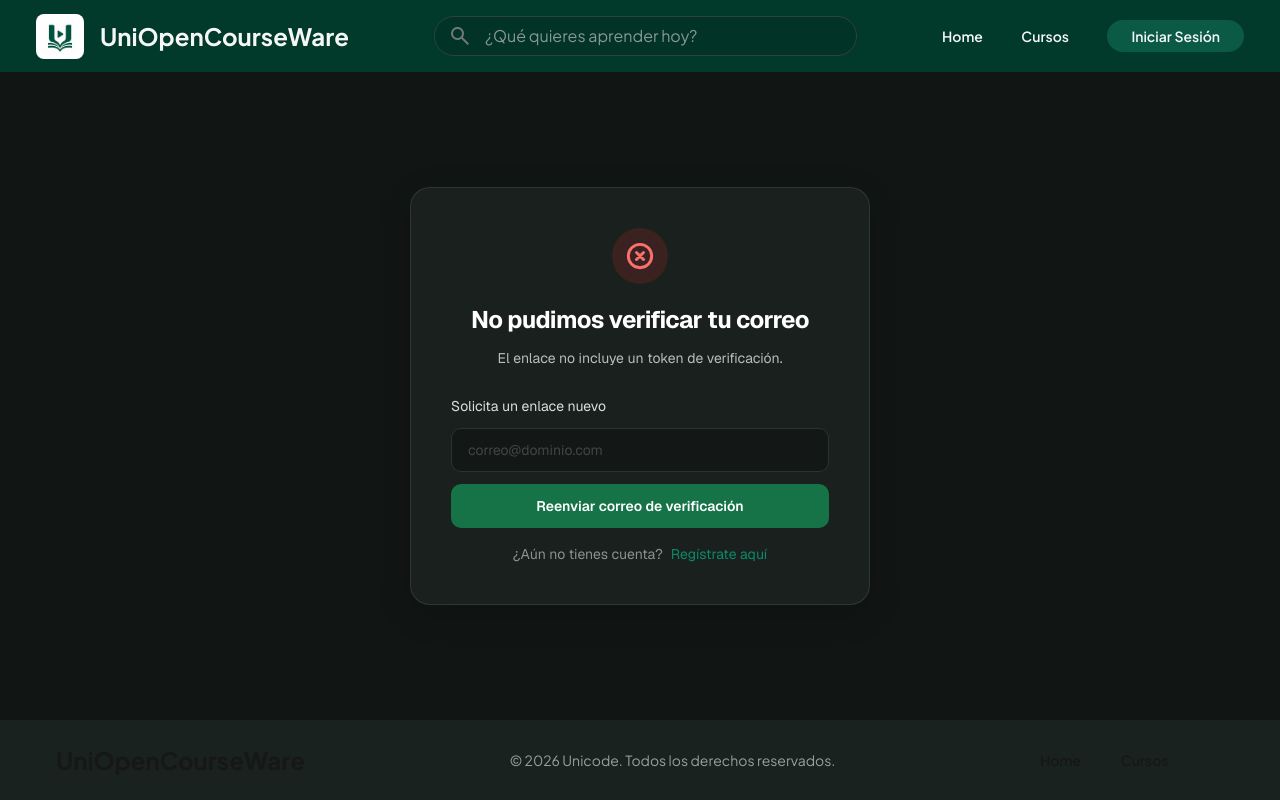
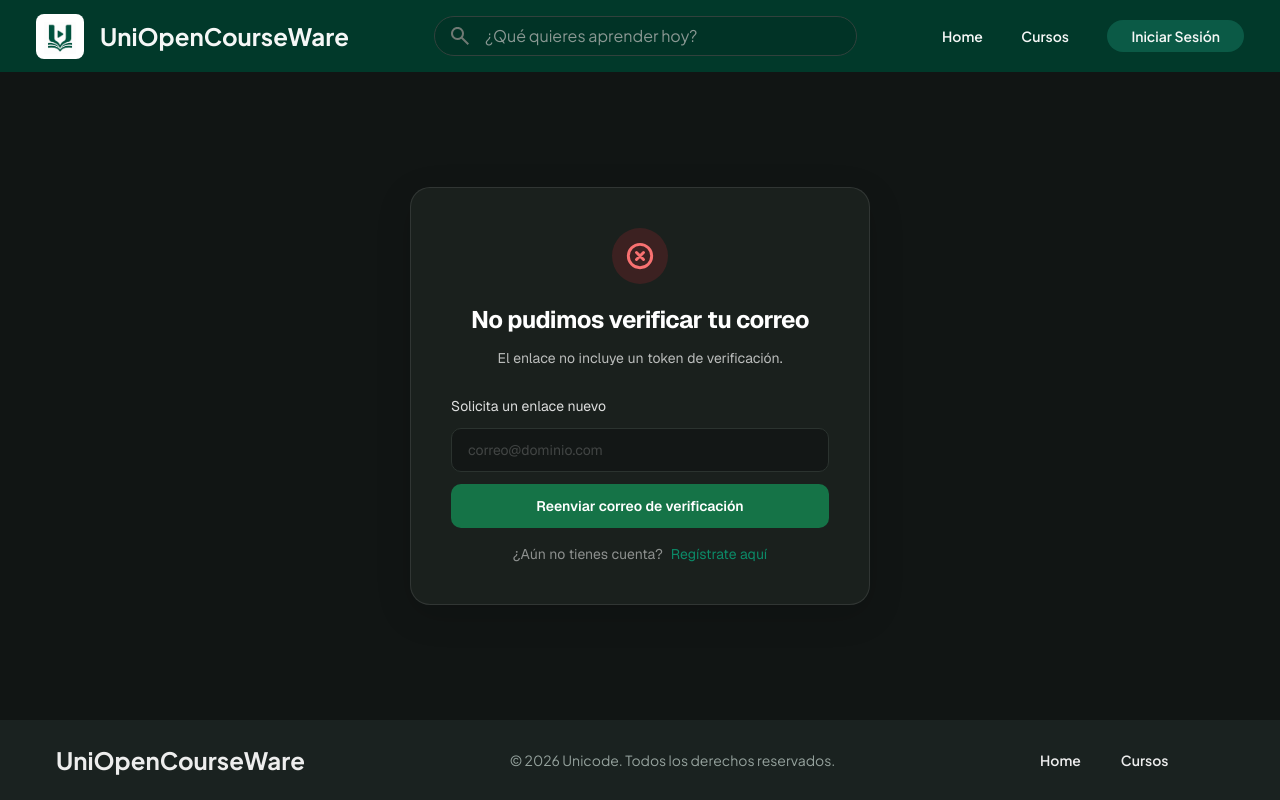
Before and after one commit to ccUnicode/UniOpenCourse, a Next.js app in the folder apps/frontend/: page /verificar-email in a window 1280 px wide. Built offline with nearby package versions, Linux system fonts and the light colour scheme; no server answers.

Commit message:
fix(theme): fijar la paleta oscura independiente del sistema
Mueve los colores oscuros a :root y fija color-scheme para controles nativos. Elimina la consulta prefers-color-scheme. Colores comprobados con preferencias clara y oscura en home, catálogo y login del administrador.

```diff
--- a/apps/frontend/app/globals.css
+++ b/apps/frontend/app/globals.css
@@ -1,8 +1,13 @@
 @import 'tailwindcss';
 
 :root {
-  --background: #ffffff;
-  --foreground: #171717;
+  color-scheme: dark;
+  --background: #121715;
+  --foreground: #ededed;
+  --header-bg: #01392a;
+  --accent: #0b5a46;
+  --primary: #f5f7f6;
+  --placeholder: #8a9893;
 }
 
 @theme inline {
@@ -51,17 +56,6 @@
   }
 }
 
-@media (prefers-color-scheme: dark) {
-  :root {
-    --background: #121715;
-    --foreground: #ededed;
-    --header-bg: #01392a;
-    --accent: #0b5a46;
-    --primary: #f5f7f6;
-    --placeholder: #8a9893;
-  }
-}
-
 body {
   background: var(--background);
   color: var(--foreground);
```
